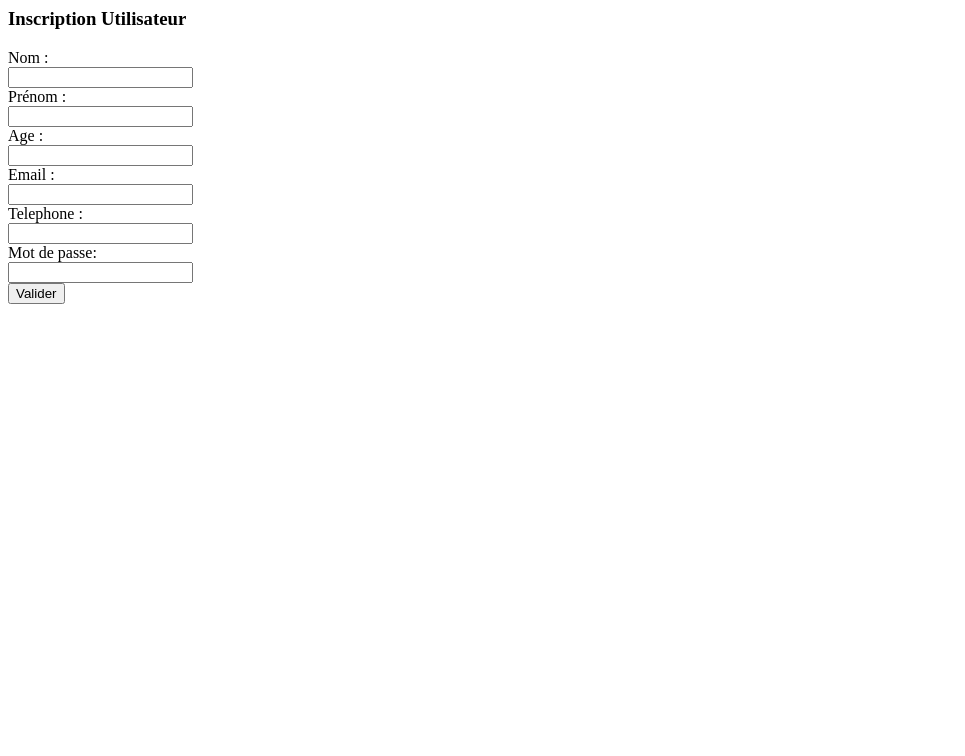
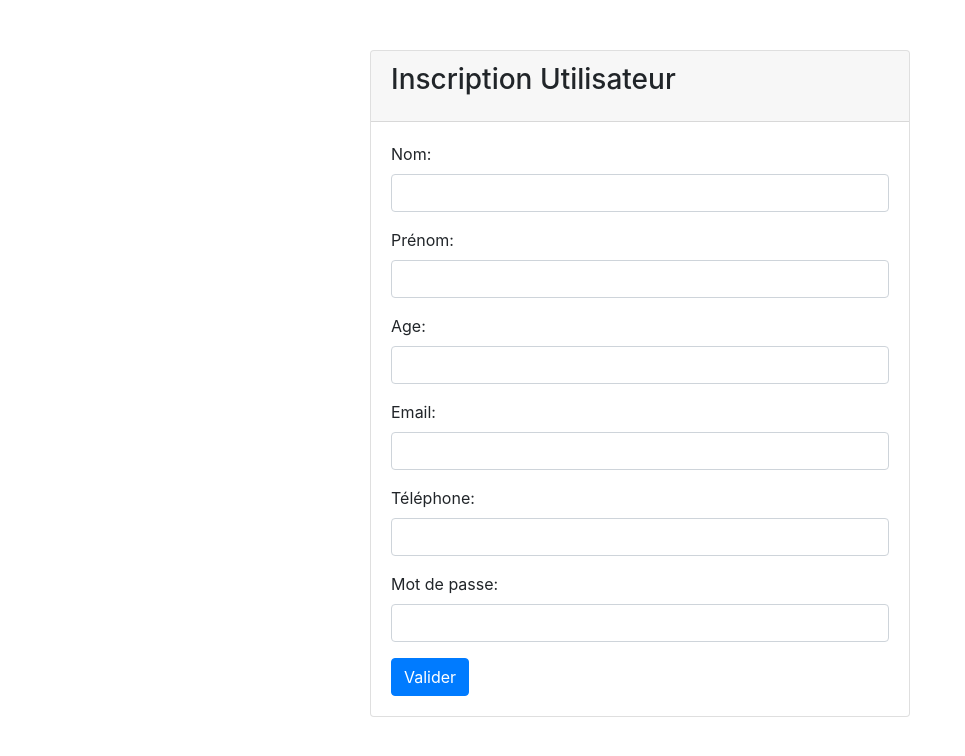
Before and after one commit to neal92/wmd_23, a PHP site: page /vues/vue_ins.php in a window 1280 px wide. Shown: the top 756 px of the page, without its empty margins (0-965 px from the left). Run offline with PHP 8.4, Linux system fonts and the light colour scheme.

Commit message:
Update vue_ins.php

```diff
--- a/vues/vue_ins.php
+++ b/vues/vue_ins.php
@@ -1,34 +1,78 @@
-<h3>Inscription Utilisateur</h3>
+<!DOCTYPE html>
+<lang="fr">
+<head>
+    <meta charset="UTF-8">
+    <meta name="viewport" content="width=device-width, initial-scale=1.0">
+    <title>Inscription Utilisateur</title>
+    <!-- Bootstrap CSS -->
+    <link href="https://stackpath.bootstrapcdn.com/bootstrap/4.5.2/css/bootstrap.min.css" rel="stylesheet">
+    <!-- Custom styles -->
+    <style>
+        .card-container {
+            margin-top: 50px;
+        }
+    </style>
+</head>
+
+    <div class="container">
+        <div class="row justify-content-center card-container">
+            <div class="col-md-6">
+                <div class="card">
+                    <div class="card-header">
+                        <h3 class="card-title">Inscription Utilisateur</h3>
+                    </div>
+                    <div class="card-body">
                         <form method="post" id="inscription-form">
-    Nom : <br>
-    <input type="text" name="nom" id="nom" onblur="c_nom()"> <br>
-    Prénom : <br>
-    <input type="text" name="prenom" id="prenom" onblur="c_prenom()"> <br>
-    Age : <br>
-    <input type="number" id="age" name="age" onblur="c_age()"> <br>
-    Email : <br>
-    <input type="text" name="email" id="email" onblur="c_email()"> <br>
-    Telephone : <br>
-    <input type="text" name="telephone" id="telephone" onblur="c_telephone()"> <br>
-    Mot de passe: <br>
-    <input type="password" name="mdp" id="mdp"> <br>
+                            <div class="mb-3">
+                                <label for="nom" class="form-label">Nom:</label>
+                                <input type="text" class="form-control" id="nom" name="nom" onblur="c_nom()">
+                                <div id="erreurNom" class="form-text" style="color: red; display: none;"></div>
+                            </div>
+                            <div class="mb-3">
+                                <label for="prenom" class="form-label">Prénom:</label>
+                                <input type="text" class="form-control" id="prenom" name="prenom" onblur="c_prenom()">
+                                <div id="erreurPrenom" class="form-text" style="color: red; display: none;"></div>
+                            </div>
+                            <div class="mb-3">
+                                <label for="age" class="form-label">Age:</label>
+                                <input type="number" class="form-control" id="age" name="age" onblur="c_age()">
+                                <div id="erreurAge" class="form-text" style="color: red; display: none;"></div>
+                            </div>
+                            <div class="mb-3">
+                                <label for="email" class="form-label">Email:</label>
+                                <input type="email" class="form-control" id="email" name="email" onblur="c_email()">
+                                <div id="erreurEmail" class="form-text" style="color: red; display: none;"></div>
+                            </div>
+                            <div class="mb-3">
+                                <label for="telephone" class="form-label">Téléphone:</label>
+                                <input type="text" class="form-control" id="telephone" name="telephone" onblur="c_telephone()">
+                                <div id="erreurTelephone" class="form-text" style="color: red; display: none;"></div>
+                            </div>
+                            <div class="mb-3">
+                                <label for="mdp" class="form-label">Mot de passe:</label>
+                                <input type="password" class="form-control" id="mdp" name="mdp">
+                            </div>
+                            <button type="submit" name="Valider" class="btn btn-primary">Valider</button>
+                        </form>
+                    </div>
+                </div>
+            </div>
+        </div>
+    </div>
 
-    <!-- Affichage du message d'erreur -->
-    <div id="erreurNom" style="color: red; display: none;"></div>
-    <div id="erreurPrenom" style="color: red; display: none;"></div>
-    <div id="erreurAge" style="color: red; display: none;"></div>
-    <div id="erreurEmail" style="color: red; display: none;"></div>
-    <div id="erreurTelephone" style="color: red; display: none;"></div>
 
-    <button type="submit" name="Valider">Valider</button>
-</form>
+    <!-- Bootstrap JS -->
+    <script src="https://stackpath.bootstrapcdn.com/bootstrap/4.5.2/js/bootstrap.min.js"></script>
 
     <script type="text/javascript">
-    window.addEventListener('load', function() {
+        window.addEventListener('load', function () {
             // Réinitialiser les champs email et mot de passe
             document.getElementById('email').value = '';
             document.getElementById('mdp').value = '';
         });
+    </script>
+
+    <script type="text/javascript">
         function c_nom() {
             var nomField = document.getElementById('nom');
             var nom = nomField.value;
@@ -130,7 +174,7 @@ function c_telephone() {
             }
         }
 
-document.getElementById('inscription-form').addEventListener('submit', function(event) {
+        document.getElementById('inscription-form').addEventListener('submit', function (event) {
             var valid = true;
 
             if (!c_nom()) valid = false;
@@ -144,3 +188,9 @@ document.getElementById('inscription-form').addEventListener('submit', function(
             }
         });
     </script>
+
+    <!-- Bootstrap JS -->
+    <script src="https://stackpath.bootstrapcdn.com/bootstrap/4.5.2/js/bootstrap.min.js"></script>
+</body>
+
+</html>
```
Lines whose indentation alone changed are shown as unchanged.
